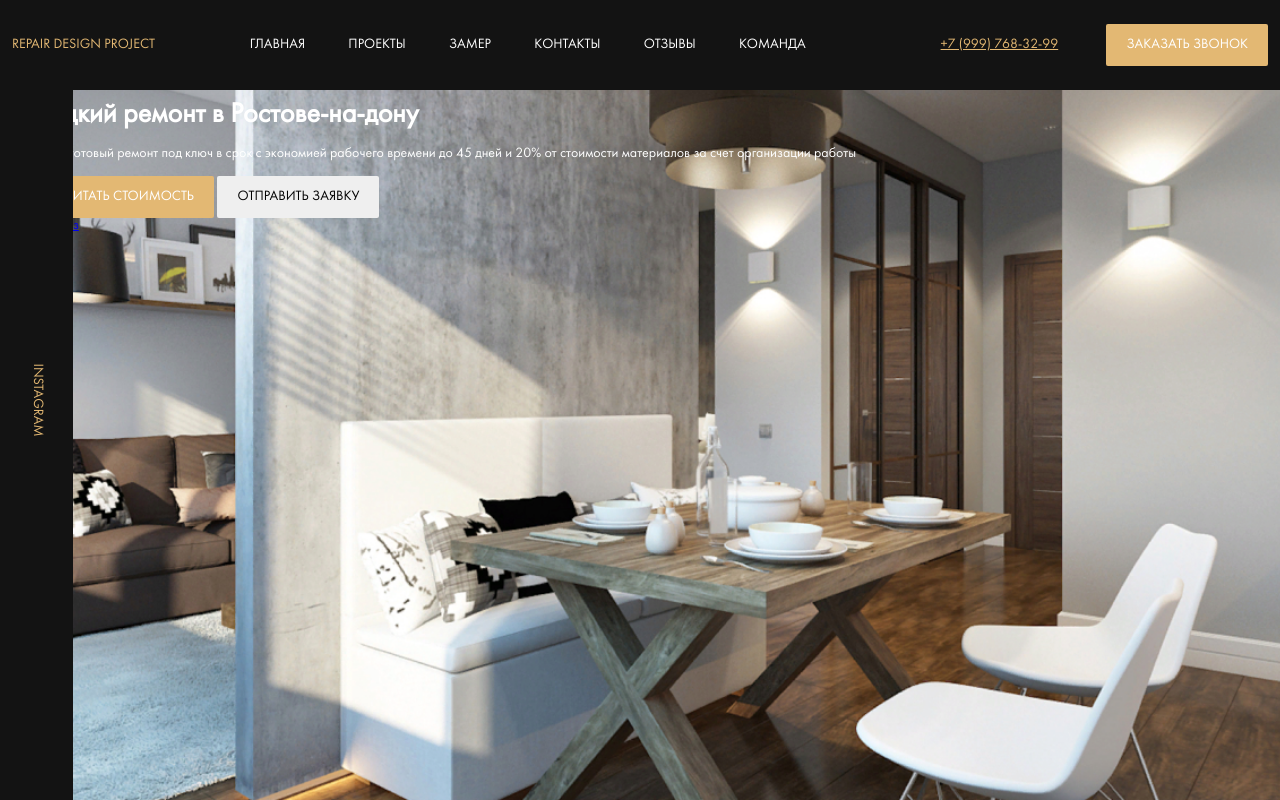
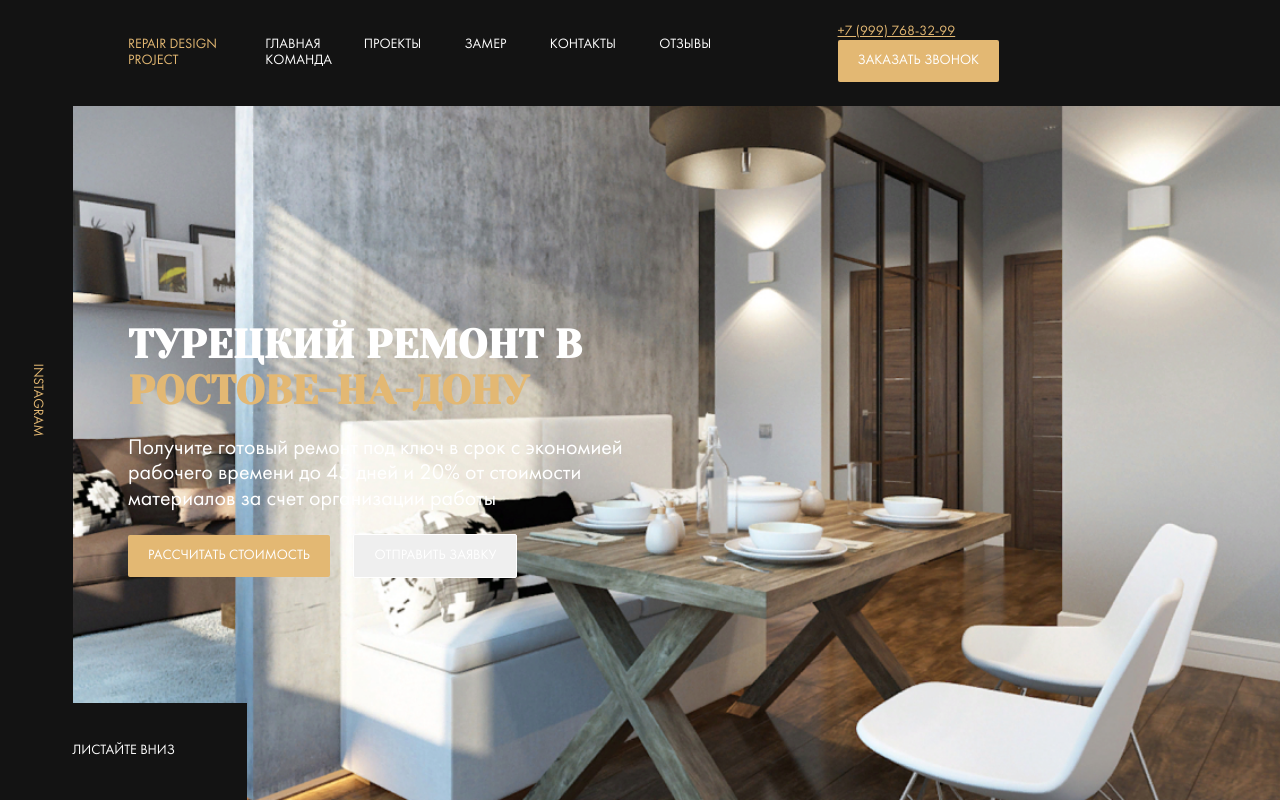
Before and after one commit to AshAlmert/Rostov, a website: page index.html in a window 1280 px wide. Drawn offline with Linux system fonts and the light colour scheme; files whose address does not match are found by name.

Commit message:
feat: hero style and add Yeseva One

```diff
--- a/index.html
+++ b/index.html
@@ -4,8 +4,9 @@
     <meta charset="UTF-8">
     <meta http-equiv="X-UA-Compatible" content="IE=edge">
     <meta name="viewport" content="width=device-width, initial-scale=1.0">
+    <link href="https://fonts.googleapis.com/css2?family=Yeseva+One&display=swap" rel="stylesheet">
+    <link rel="stylesheet" href="css/style.css">
     <title>Document</title>
-    <link rel="stylesheet" href="css/style.css">
 </head>
 <body>
     <header class="header">
@@ -33,17 +34,18 @@
             <div class="instagram hero__instagram">
                 <a href="#" class="instagram__link">Instagram</a>
             </div>
-            <div class="hero__content">
-                <div class="container">
-                    <h1 class="tittle hero__tittle">Турецкий ремонт в Ростове-на-дону</h1>
+            <div class="container">
+                <div class="hero__content">
+                    <h1 class="tittle hero__tittle">Турецкий ремонт в
+                        &nbsp; <span class="tittle--primary">Ростове-на-дону</span></h1>
                     <p class="hero__text">Получите готовый ремонт под ключ в срок с экономией рабочего времени до 45 дней и 20% от стоимости материалов за счет организации работы</p>
                     <button class="button hero__button button--primery">Рассчитать стоимость</button>
                     <button class="button hero__button button--outline">Отправить заявку</button>
                 </div>
-                <!-- /.container -->
+                <!--hero__content-->
             </div>
-            <!--hero__contant-->
-            <a href="#" class="scroll-down">листайте вниз</a>
+            <!-- /.container -->
+            <a href="#" class="hero__scroll-down">листайте вниз</a>
         </section>
         <!--hero-->
     </main>
--- a/sass/_grid.sass
+++ b/sass/_grid.sass
@@ -1,3 +1,4 @@
 .container
     max-width: 1256px
+    width: 80%
     margin: auto
--- a/sass/templates/_hero.sass
+++ b/sass/templates/_hero.sass
@@ -1,15 +1,39 @@
 .hero
     position: relative
+    display: flex
+    flex-direction: column
+    justify-content: center
+    align-items: flex-start
     padding-top: 100px
     background: $dark url('../img/hero-bg.jpg') no-repeat center / cover
     height: 100vh
     color: $light
+    &__content
+        max-width: 670px
+    &__text
+        font-size: 22px
+        max-width: 500px
+    &__button
+        margin-right: 20px
     &__instagram
         position: absolute
         left: 0
         top: 0
         max-width: 80px
         height: 100vh
+    &__scroll-down
+        position: absolute
+        display: flex
+        justify-content: center
+        align-items: center
+        left: 0
+        bottom: 0
+        min-width: 247px
+        min-height: 97px
+        background-color: $dark
+        text-transform: uppercase
+        text-decoration: none
+        color: $light
 .instagram
     display: flex
     justify-content: center
@@ -22,3 +46,8 @@
         transform: rotate(90deg)
 .tittle
     margin: 0
+    font-family: 'Yeseva One', cursive
+    text-transform: uppercase
+    font-size: 40px
+    &--primary
+        color: $primary
```
Also changed, not shown: css/style.css.
